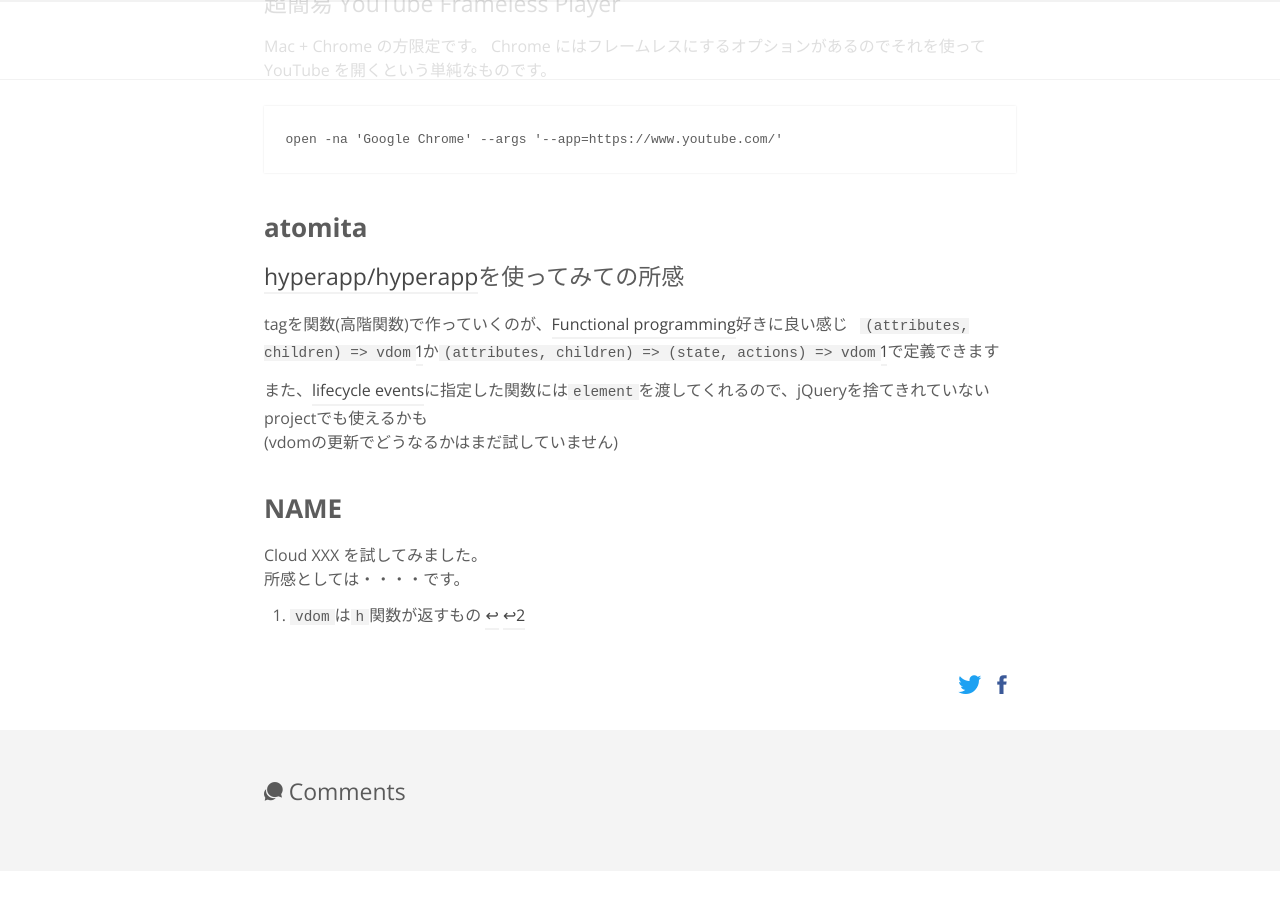
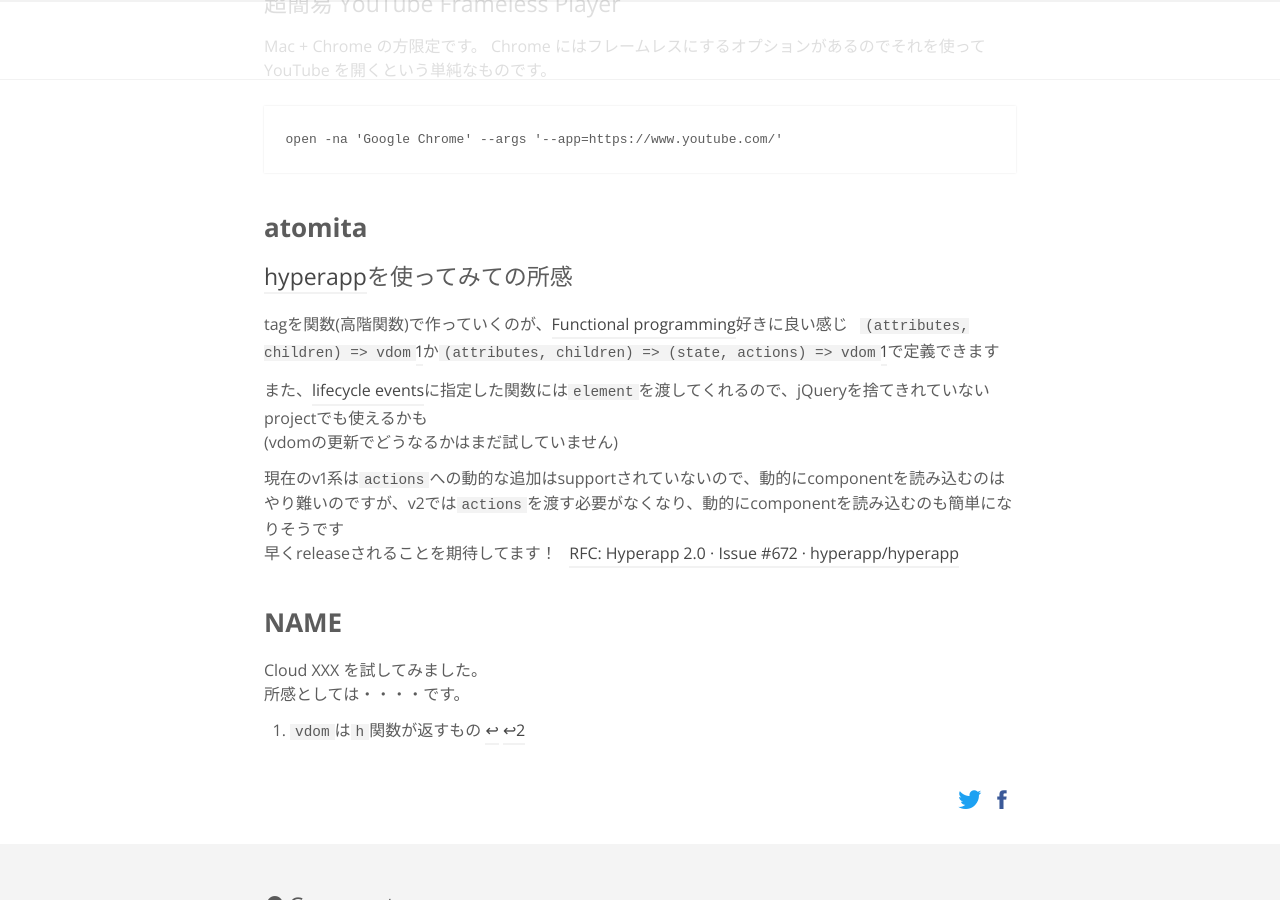
Before and after one commit to RyukyuInteractive/tech.ryukyu-i.co.jp, a Jekyll site: the page built from _posts/2018-04-11-tech-lunch-20180411.md, in a window 1280 px wide and 900 px high, scrolled down 551 px. Built offline with Jekyll 4.4.1, drawn with Linux system fonts in a browser that asks for light colours; a script that is not in the unit is left out; comment, search, counter and statistics services are not loaded.

Commit message:
Update 2018-04-11-tech-lunch-20180411.md

```diff
--- a/_posts/2018-04-11-tech-lunch-20180411.md
+++ b/_posts/2018-04-11-tech-lunch-20180411.md
@@ -27,15 +27,19 @@
 
 ## atomita
 
-### [hyperapp/hyperapp](https://github.com/hyperapp/hyperapp)を使ってみての所感
+### [hyperapp](https://github.com/hyperapp/hyperapp)を使ってみての所感
 
 tagを関数(高階関数)で作っていくのが、[Functional programming](https://ja.wikipedia.org/wiki/%E9%96%A2%E6%95%B0%E5%9E%8B%E8%A8%80%E8%AA%9E#%E9%96%A2%E6%95%B0%E5%9E%8B%E3%83%97%E3%83%AD%E3%82%B0%E3%83%A9%E3%83%9F%E3%83%B3%E3%82%B0)好きに良い感じ
 `(attributes, children) => vdom`[^1]か`(attributes, children) => (state, actions) => vdom`[^1]で定義できます
 
+[^1]: `vdom`は`h`関数が返すもの
+
 また、[lifecycle events](https://github.com/hyperapp/hyperapp#lifecycle-events)に指定した関数には`element`を渡してくれるので、jQueryを捨てきれていないprojectでも使えるかも
 (vdomの更新でどうなるかはまだ試していません)
 
-[^1]: `vdom`は`h`関数が返すもの
+現在のv1系は`actions`への動的な追加はsupportされていないので、動的にcomponentを読み込むのはやり難いのですが、v2では`actions`を渡す必要がなくなり、動的にcomponentを読み込むのも簡単になりそうです
+早くreleaseされることを期待してます！
+[RFC: Hyperapp 2.0 · Issue #672 · hyperapp/hyperapp](https://github.com/hyperapp/hyperapp/issues/672)
 
 
 ## NAME
```
